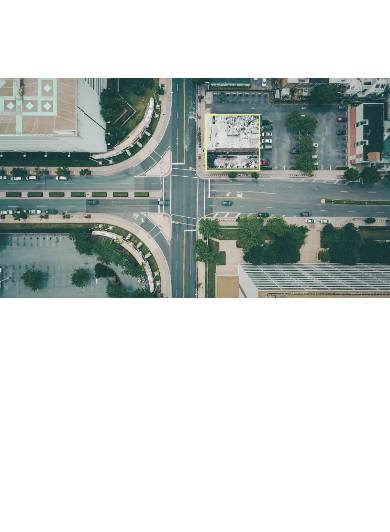
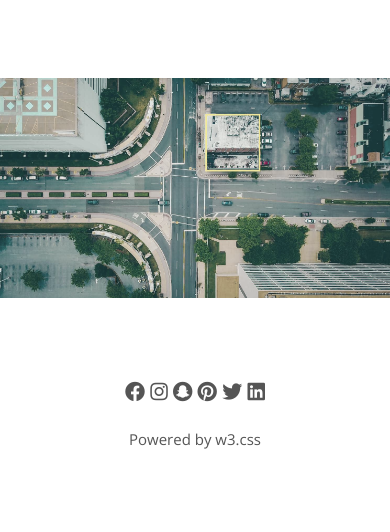
Before and after one commit to SangYong-Jeong/2021-sc-app-03-band, a plain HTML site: page html/index.html in a window 390 px wide. Shown: the part 2364-2896 px from the top of the page. Drawn offline with nearby package versions, Linux system fonts and the light colour scheme.

Commit message:
완성 - 미작업 사항 - 1. 자바스크립트 적용:메인이미지 바뀌기, 네비게이션 2. 반응형 미적용

```diff
--- a/css/index.css
+++ b/css/index.css
@@ -2,7 +2,7 @@
 @import url('https://fonts.googleapis.com/css2?family=Open+Sans:ital,wght@0,300;0,400;1,300;1,400&display=swap');
 /* font-family: 'Open Sans', sans-serif; */
 
-html, body {font-family: 'Open Sans', sans-serif; font-size: 15px; height: 10000px;}
+html, body {font-family: 'Open Sans', sans-serif; font-size: 15px;}
 
 .wrapper {max-width: 800px; margin: auto; padding: 80px 16px;}
 h2.title {text-align: center; font-size: 30px; letter-spacing: 5px; margin-bottom: 18px;}
@@ -10,8 +10,6 @@ h3.title {text-align: center; color: #aaa; font-style: italic; margin-bottom: 18
 p.content {color: #111; text-align: justify; line-height: 1.5;}
 .bt-black {background-color: black; color: #fff; padding: 10px 14px; display: inline-block; cursor: pointer; border: none;}
 .bt-black:hover {background-color: #bbb; color: #000;}
-
-
 
 /************* .header-wrapper ****************/
 .header-wrapper {background-color: #000; color: #fff;}
@@ -46,6 +44,7 @@ p.content {color: #111; text-align: justify; line-height: 1.5;}
 .tour-wrapper .city .content-wp .title {font-weight: bold; margin-bottom: 16px;}
 .tour-wrapper .city .content-wp .datetime {color: #777; margin-bottom: 16px;}
 .tour-wrapper .city .content-wp .content {font-size: 15px; line-height: 1.35; margin-bottom: 16px;}
+
 /******* .contact-wrapper ********/
 .contact-wrapper h3.title {margin-bottom: 48px;}
 .contact-wrapper .wrapper {margin-bottom: 48px;}
@@ -59,3 +58,8 @@ p.content {color: #111; text-align: justify; line-height: 1.5;}
 .contact-wrapper .form-wp input[name="msg"] {width: 100%;}
 .contact-wrapper .form-wp .bt-submit {float: right;}
 .contact-wrapper .map-wrap {filter: grayscale(50%);}
+
+/******* .footer-wrapper ********/
+.footer-wrapper {text-align: center; color: #555;}
+.footer-wrapper .sns-wrap {font-size: 20px; margin-bottom: 24px;}
+.footer-wrapper .sns-wrap .fab:hover {opacity: .5;}
--- a/html/index.html
+++ b/html/index.html
@@ -157,7 +157,19 @@
 
 	<!-- .footer-wrapper -->
 	<div class="footer-wrapper">
-
+		<div class="wrapper">
+			<div class="sns-wrap">
+				<a href="#"><i class="fab fa-facebook"></i></a>
+				<a href="#"><i class="fab fa-instagram"></i></a>
+				<a href="#"><i class="fab fa-snapchat"></i></a>
+				<a href="#"><i class="fab fa-pinterest"></i></a>
+				<a href="#"><i class="fab fa-twitter"></i></a>
+				<a href="#"><i class="fab fa-linkedin"></i></a>
+			</div>
+			<div class="copyright-wrap">
+				<div class="copyright">Powered by <a href="#">w3.css</a></div>
+			</div>
+		</div>
 	</div>
 </body>
 
```
